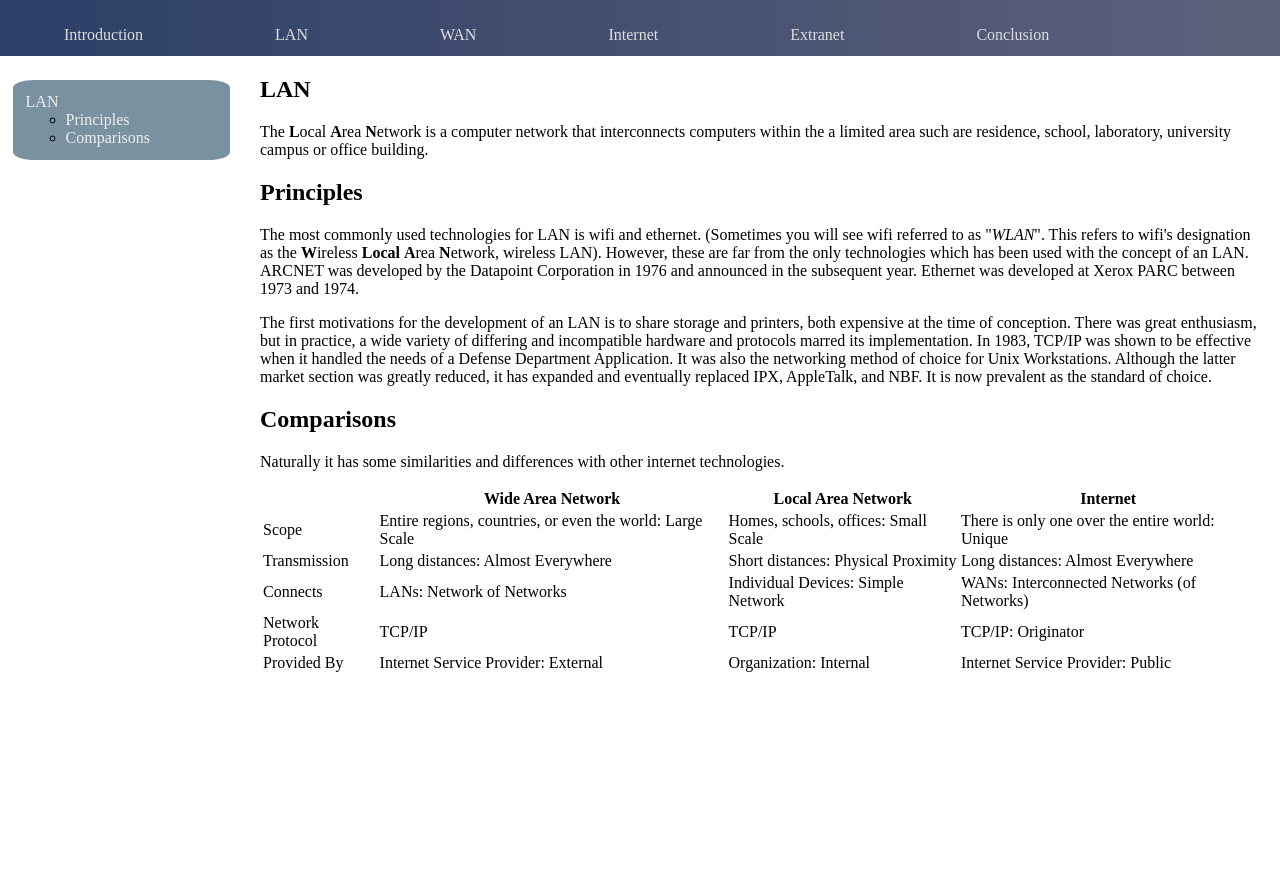
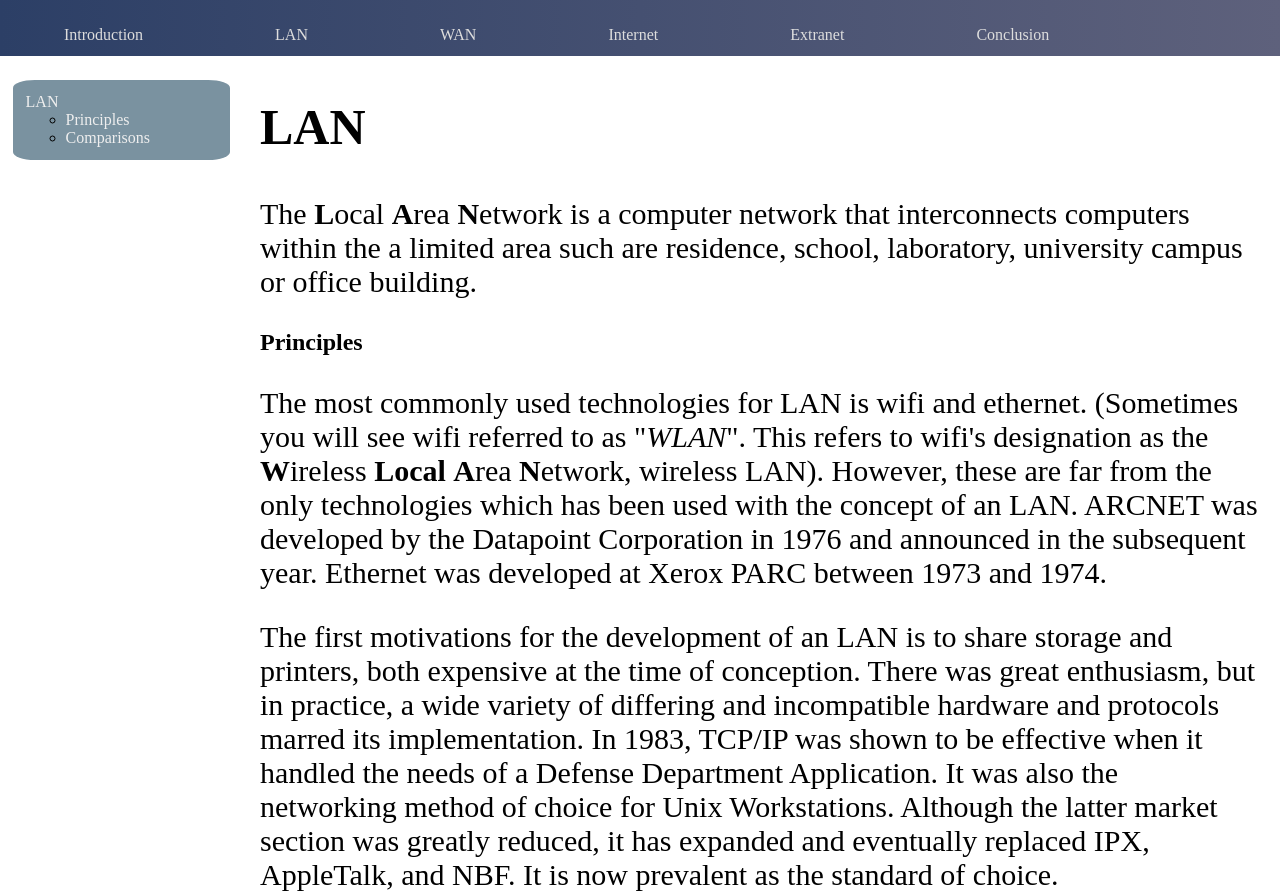
Before and after one commit to DarthCadeus/Internet-principles-via-HTML, a plain HTML site: page lan.html in a window 1280 px wide. Shown: the top 895 px of the page. Before the commit the page ends 800 px from the top, so only its background shows below. Drawn offline with Linux system fonts and the light colour scheme.

Commit message:
Added main body styling

```diff
--- a/common.css
+++ b/common.css
@@ -43,10 +43,19 @@ body {
 	margin-left: 1vw;
 	position: fixed;
 	top: 8vh;
-	text-overflow: wrap;
+	overflow-wrap: break-word;
 }
 
 .toc-list-item a {
 	color: #eeeeee;
 	text-decoration: none;
 }
+
+p, td {
+	font-size: 30px;
+	font-family: "Avenir Next", "Avenir", serif;
+}
+
+h1 {
+	font-size: 50px;
+}
```
